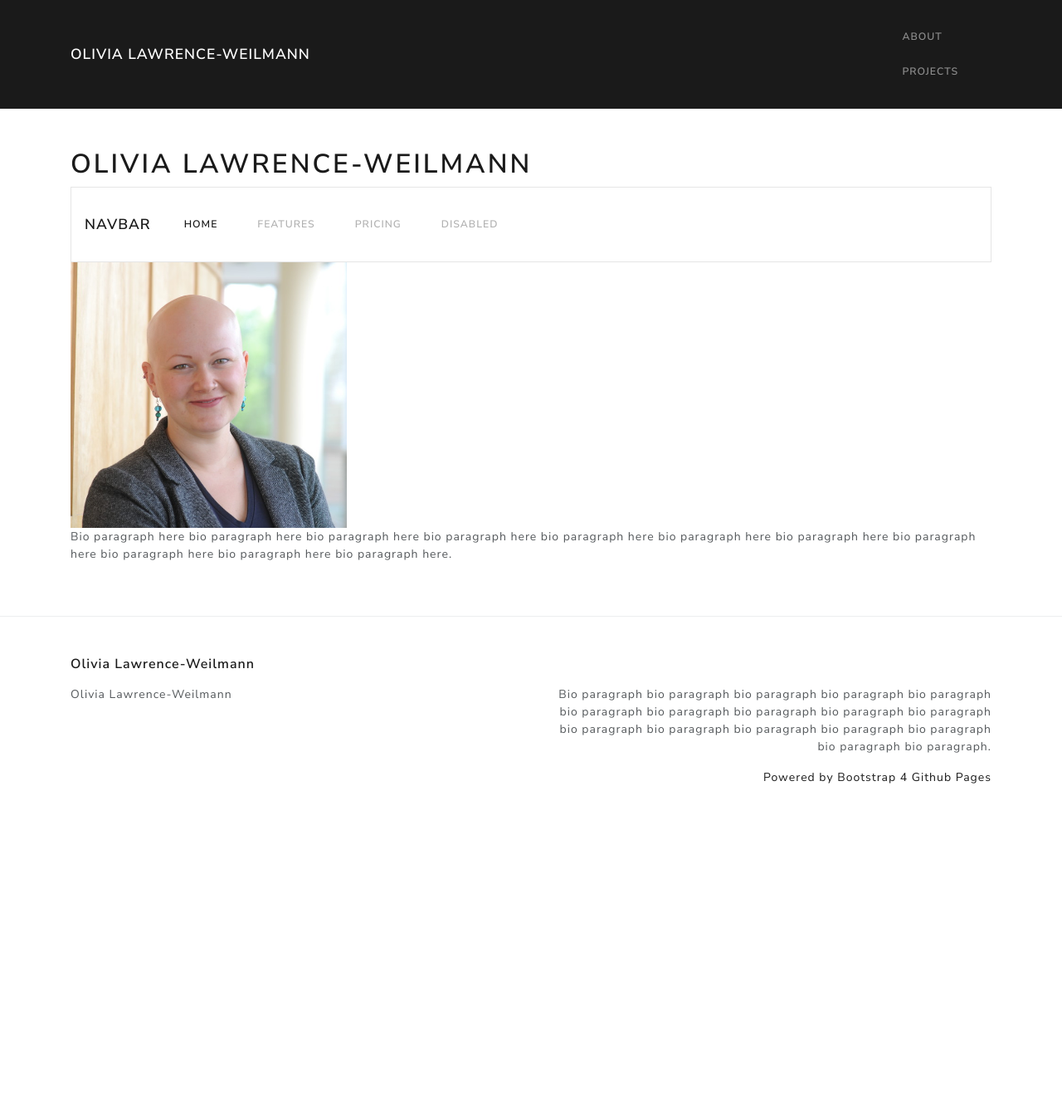
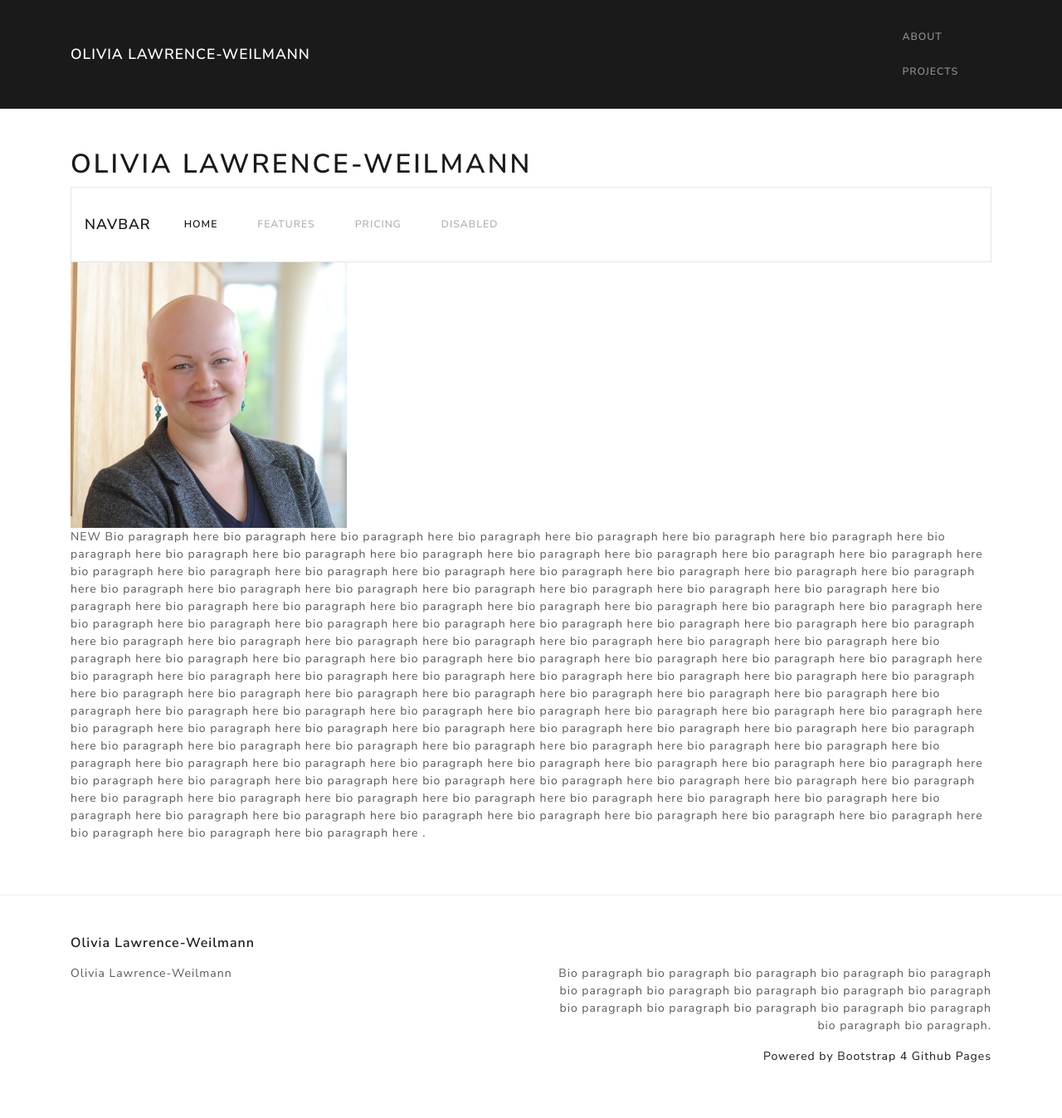
Before and after one commit to olivialw/olivialw.github.io, a Jekyll site: the page built from index.html, in a window 1280 px wide. Shown: the whole page at 83% size. Built offline with Jekyll 4.4.1, drawn with Linux system fonts in a browser that asks for light colours; before the commit the page ends 1011 px from its top, so only the background shows below that.

Commit message:
Update index.html

```diff
--- a/index.html
+++ b/index.html
@@ -6,7 +6,7 @@ title: Olivia Lawrence-Weilmann
 <!DOCTYPE html>
 <html>
 <head>
-	<nav class="navbar navbar-expand-lg navbar-light bg-light">
+	<nav class="navbar sticky-top navbar-expand-lg navbar-light bg-light">
   <a class="navbar-brand" href="#">Navbar</a>
   <button class="navbar-toggler" type="button" data-toggle="collapse" data-target="#navbarNav" aria-controls="navbarNav" aria-expanded="false" aria-label="Toggle navigation">
     <span class="navbar-toggler-icon"></span>
@@ -34,7 +34,17 @@ title: Olivia Lawrence-Weilmann
 
 
   <img src="/images/OLW_headshot.png?raw=true" class="img-fluid" alt="Olivia headshot" width = 30%>
-  <p>Bio paragraph here bio paragraph here bio paragraph here bio paragraph here bio paragraph here bio paragraph here bio paragraph here bio paragraph here bio paragraph here bio paragraph here bio paragraph here.</p>
+  <p>NEW Bio paragraph here bio paragraph here bio paragraph here bio paragraph here bio paragraph here bio paragraph here bio paragraph here bio paragraph here bio paragraph here bio paragraph here bio paragraph here bio paragraph here bio paragraph here
+	  bio paragraph here bio paragraph here bio paragraph here bio paragraph here bio paragraph here bio paragraph here bio paragraph here bio paragraph here bio paragraph here bio paragraph here bio paragraph here bio paragraph here
+	  bio paragraph here bio paragraph here bio paragraph here bio paragraph here bio paragraph here bio paragraph here bio paragraph here bio paragraph here bio paragraph here bio paragraph here bio paragraph here bio paragraph here
+	  bio paragraph here bio paragraph here bio paragraph here bio paragraph here bio paragraph here bio paragraph here bio paragraph here bio paragraph here bio paragraph here bio paragraph here bio paragraph here bio paragraph here
+	  bio paragraph here bio paragraph here bio paragraph here bio paragraph here bio paragraph here bio paragraph here bio paragraph here bio paragraph here bio paragraph here bio paragraph here bio paragraph here bio paragraph here
+	  bio paragraph here bio paragraph here bio paragraph here bio paragraph here bio paragraph here bio paragraph here bio paragraph here bio paragraph here bio paragraph here bio paragraph here bio paragraph here bio paragraph here
+	  bio paragraph here bio paragraph here bio paragraph here bio paragraph here bio paragraph here bio paragraph here bio paragraph here bio paragraph here bio paragraph here bio paragraph here bio paragraph here bio paragraph here
+	  bio paragraph here bio paragraph here bio paragraph here bio paragraph here bio paragraph here bio paragraph here bio paragraph here bio paragraph here bio paragraph here bio paragraph here bio paragraph here bio paragraph here
+	  bio paragraph here bio paragraph here bio paragraph here bio paragraph here bio paragraph here bio paragraph here bio paragraph here bio paragraph here bio paragraph here bio paragraph here bio paragraph here bio paragraph here
+	  bio paragraph here bio paragraph here bio paragraph here bio paragraph here bio paragraph here bio paragraph here bio paragraph here bio paragraph here bio paragraph here bio paragraph here bio paragraph here bio paragraph here
+	  bio paragraph here bio paragraph here bio paragraph here bio paragraph here bio paragraph here bio paragraph here bio paragraph here bio paragraph here bio paragraph here bio paragraph here bio paragraph here bio paragraph here .</p>
 
 
 </body>
```
